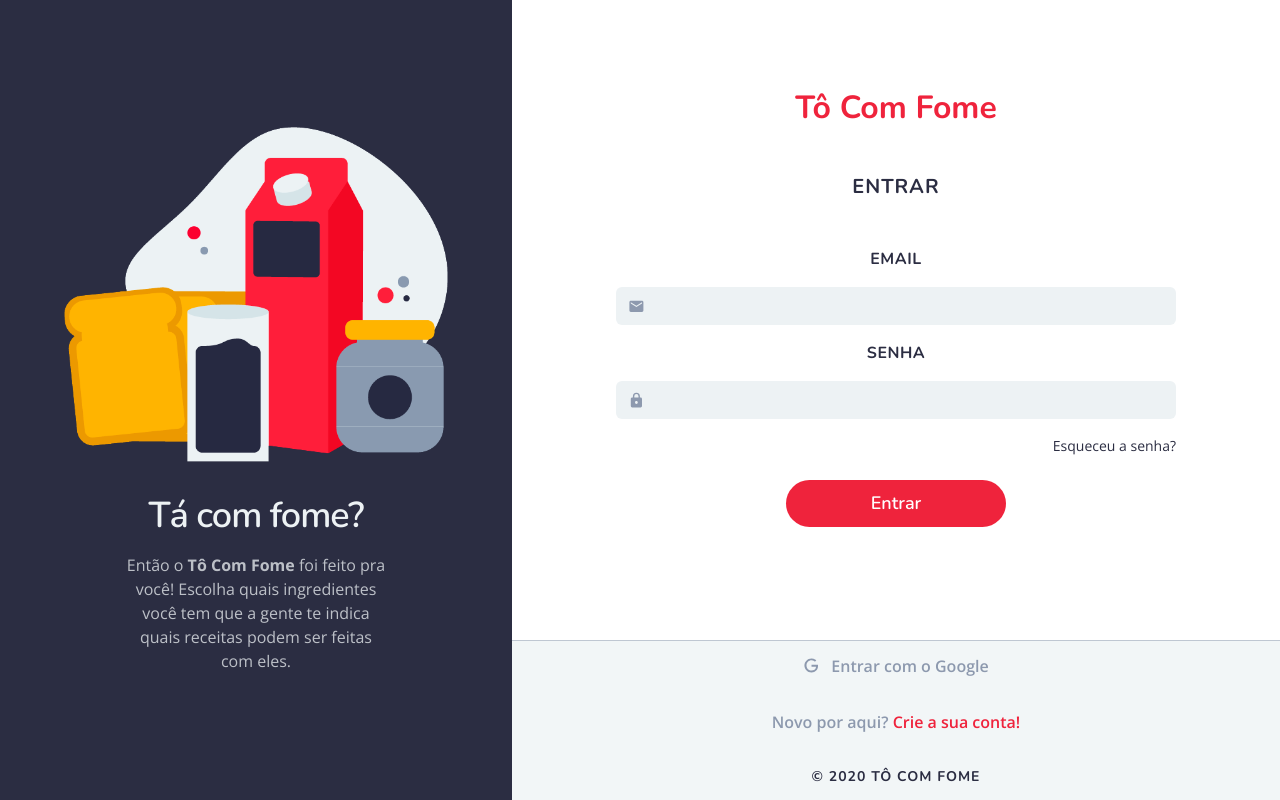
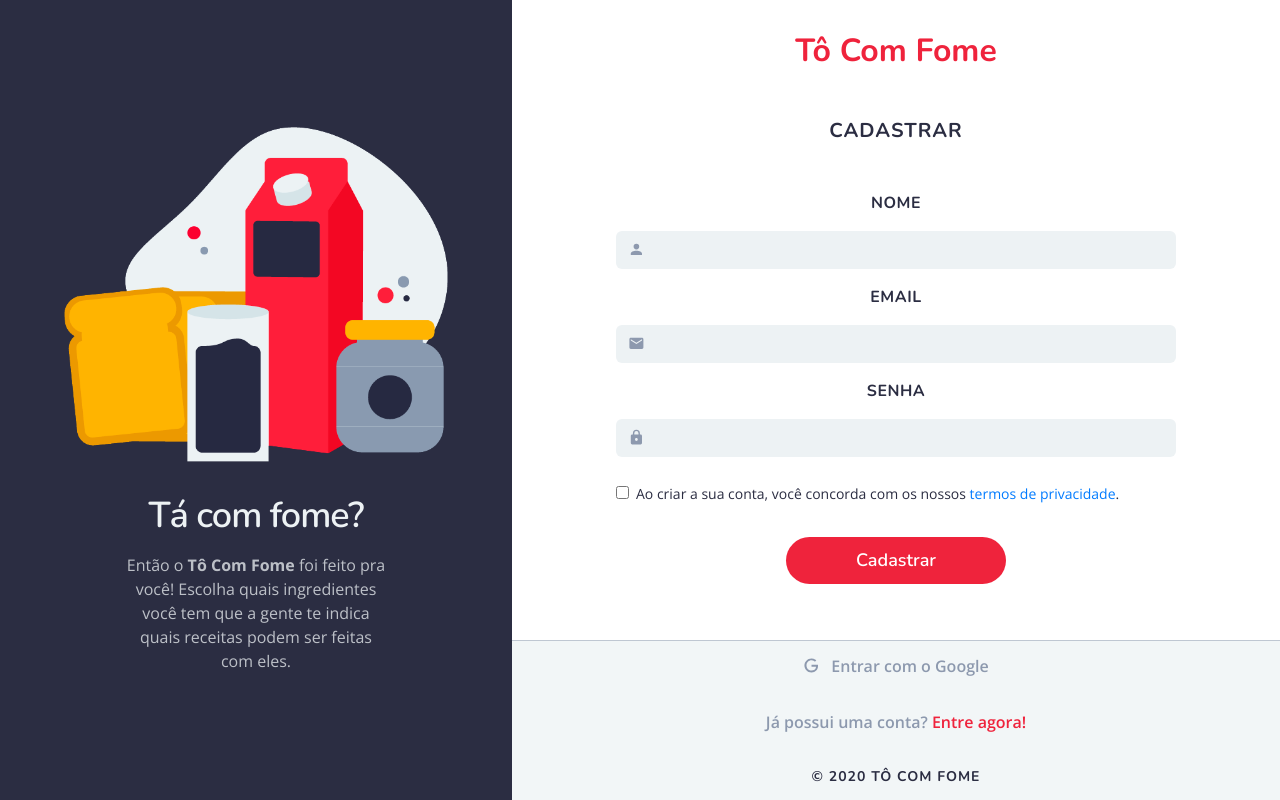
Before and after one commit to heitormelo26/to-com-fome, a React (Create React App) app in the folder frontend/: page /cadastrar in a window 1280 px wide. Built offline with nearby package versions, Linux system fonts and the light colour scheme.

Commit message:
Cadastro

```diff
--- a/frontend/package.json
+++ b/frontend/package.json
@@ -11,6 +11,7 @@
     "bootstrap": "^4.5.0",
     "react": "^16.13.1",
     "react-dom": "^16.13.1",
+    "react-router-dom": "^5.2.0",
     "react-scripts": "3.4.1",
     "reactstrap": "^8.4.1",
     "styled-components": "^5.1.0"
--- a/frontend/src/App.js
+++ b/frontend/src/App.js
@@ -1,65 +1,12 @@
 import React from "react";
 
-import Sidebar from "./components/Sidebar";
-import FooterAccount from "./components/FooterAccount";
-import Input from "./components/Input";
-
 import "./App.css";
-import { Title, Subtitle, Container, Button, Link } from "./styles";
-
-import Imagem from "./assets/images/ilustracao.png";
-import { mdiLock, mdiEmail } from "@mdi/js";
+import Routes from "./routes.js";
 
 function App() {
   return (
     <div className="App">
-      <Sidebar
-        descricao={[
-          "Então o ",
-          <strong>Tô Com Fome</strong>,
-          " foi feito pra",
-          <br />,
-          "você! Escolha quais ingredientes",
-          <br />,
-          "você tem que a gente te indica",
-          <br />,
-          "quais receitas podem ser feitas",
-          <br />,
-          "com eles.",
-        ]}
-        imagem={Imagem}
-        descricaoImagem={"Café da manhã"}
-      />
-
-      <Container className="d-flex text-center align-items-center align-content-center flex-wrap">
-        <Title className="mb-5 w-100 d-block">Tô Com Fome</Title>
-        <Subtitle className="mb-5 w-100 d-block">Entrar</Subtitle>
-        <Input
-          className="w-100 d-block"
-          tipo={"mail"}
-          icone={mdiEmail}
-          label={"email"}
-        />
-        <Input
-          className="w-100 d-block"
-          tipo={"password"}
-          icone={mdiLock}
-          label={"senha"}
-        />
-        <Link className="w-100 d-block text-right" href="/">
-          Esqueceu a senha?
-        </Link>
-        <div className="w-100 d-block my-4">
-          <Button type="button" class="btn btn-danger">
-            Entrar
-          </Button>
-        </div>
-      </Container>
-
-      <FooterAccount
-        google={"Entrar com o Google"}
-        texto={["Novo por aqui? ", <a href="/">Crie a sua conta!</a>]}
-      />
+      <Routes />
     </div>
   );
 }
--- a/frontend/src/pages/cadastrar/index.js
+++ b/frontend/src/pages/cadastrar/index.js
@@ -0,0 +1,89 @@
+import React from "react";
+
+import Sidebar from "../../components/Sidebar";
+import FooterAccount from "../../components/FooterAccount";
+import Input from "../../components/Input";
+
+import { Link } from "react-router-dom";
+
+import {
+  Title,
+  Subtitle,
+  Container,
+  Button,
+  CheckboxLabel,
+  Checkbox,
+} from "./styles";
+import "../../App.css";
+
+import Imagem from "../../assets/images/ilustracao.png";
+import { mdiLock, mdiEmail, mdiAccount } from "@mdi/js";
+
+function Cadastrar() {
+  return (
+    <div>
+      <Sidebar
+        descricao={[
+          "Então o ",
+          <strong>Tô Com Fome</strong>,
+          " foi feito pra",
+          <br />,
+          "você! Escolha quais ingredientes",
+          <br />,
+          "você tem que a gente te indica",
+          <br />,
+          "quais receitas podem ser feitas",
+          <br />,
+          "com eles.",
+        ]}
+        imagem={Imagem}
+        descricaoImagem={"Café da manhã"}
+      />
+
+      <Container className="d-flex text-center align-items-center align-content-center flex-wrap">
+        <Title className="mb-5 w-100 d-block">Tô Com Fome</Title>
+        <Subtitle className="mb-5 w-100 d-block">Cadastrar</Subtitle>
+        <Input
+          className="w-100 d-block"
+          tipo={"text"}
+          icone={mdiAccount}
+          label={"nome"}
+        />
+        <Input
+          className="w-100 d-block"
+          tipo={"mail"}
+          icone={mdiEmail}
+          label={"email"}
+        />
+        <Input
+          className="w-100 d-block"
+          tipo={"password"}
+          icone={mdiLock}
+          label={"senha"}
+        />
+        <div className="my-2 w-100 d-block text-left">
+          <div className="form-check">
+            <Checkbox className="form-check-input" type="checkbox" />
+            <CheckboxLabel className="form-check-label">
+              Ao criar a sua conta, você concorda com os nossos{" "}
+              <Link to="/">termos de privacidade</Link>.
+            </CheckboxLabel>
+          </div>
+        </div>
+
+        <div className="w-100 d-block my-4">
+          <Button type="button" class="btn btn-danger">
+            Cadastrar
+          </Button>
+        </div>
+      </Container>
+
+      <FooterAccount
+        google={"Entrar com o Google"}
+        texto={["Já possui uma conta? ", <Link to={"/"}>Entre agora!</Link>]}
+      />
+    </div>
+  );
+}
+
+export default Cadastrar;
--- /dev/null
+++ b/frontend/src/pages/cadastrar/styles.js
@@ -0,0 +1,71 @@
+import styled from "styled-components";
+import "../../assets/fonts/fonts.css";
+
+export const Container = styled.div`
+  background-color: #ffffff;
+  width: 60%;
+  position: fixed;
+  top: 0;
+  right: 0;
+  height: 80%;
+  z-index: 999;
+  padding: 104px;
+`;
+
+export const Title = styled.h1`
+  font-size: 32px;
+  font-family: "Nunito";
+  color: #ef233c;
+  font-weight: 700;
+`;
+
+export const Subtitle = styled.h2`
+  font-size: 20px;
+  font-family: "Nunito";
+  letter-spacing: 1px;
+  text-transform: uppercase;
+  color: #2b2d42;
+  font-weight: 700;
+`;
+
+export const Button = styled.button`
+  font-size: 18px;
+  font-family: "Nunito";
+  color: #ffffff;
+  background-color: #ef233c;
+  font-weight: 600;
+  display: inline-block;
+  text-align: center;
+  border: 0 !important;
+  padding: 10px 0 !important;
+  line-height: 1.5;
+  border-radius: 40px;
+  width: 220px;
+  :focus {
+    outline: none !important;
+    box-shadow: none !important;
+  }
+`;
+
+export const LinkAccount = styled.a`
+  font-size: 14px;
+  color: #2b2d42;
+  text-decoration: none;
+  :hover {
+    color: #2b2d42;
+    text-decoration: none;
+  }
+`;
+
+export const CheckboxLabel = styled.label`
+  font-size: 14px;
+  color: #2b2d42;
+`;
+
+export const Checkbox = styled.input.attrs({
+  type: "checkbox",
+})`
+  background-color: #ffffff !important;
+  box-shadow: none !important;
+  border: 2px solid #ef233c !important;
+`;
--- a/frontend/src/pages/entrar/index.js
+++ b/frontend/src/pages/entrar/index.js
@@ -0,0 +1,71 @@
+import React from "react";
+
+import Sidebar from "../../components/Sidebar";
+import FooterAccount from "../../components/FooterAccount";
+import Input from "../../components/Input";
+
+import { Link } from "react-router-dom";
+
+import { Title, Subtitle, Container, Button, LinkAccount } from "./styles";
+
+import Imagem from "../../assets/images/ilustracao.png";
+import { mdiLock, mdiEmail } from "@mdi/js";
+
+function Entrar() {
+  return (
+    <div>
+      <Sidebar
+        descricao={[
+          "Então o ",
+          <strong>Tô Com Fome</strong>,
+          " foi feito pra",
+          <br />,
+          "você! Escolha quais ingredientes",
+          <br />,
+          "você tem que a gente te indica",
+          <br />,
+          "quais receitas podem ser feitas",
+          <br />,
+          "com eles.",
+        ]}
+        imagem={Imagem}
+        descricaoImagem={"Café da manhã"}
+      />
+
+      <Container className="d-flex text-center align-items-center align-content-center flex-wrap">
+        <Title className="mb-5 w-100 d-block">Tô Com Fome</Title>
+        <Subtitle className="mb-5 w-100 d-block">Entrar</Subtitle>
+        <Input
+          className="w-100 d-block"
+          tipo={"mail"}
+          icone={mdiEmail}
+          label={"email"}
+        />
+        <Input
+          className="w-100 d-block"
+          tipo={"password"}
+          icone={mdiLock}
+          label={"senha"}
+        />
+        <LinkAccount className="w-100 d-block text-right" href="/">
+          Esqueceu a senha?
+        </LinkAccount>
+        <div className="w-100 d-block my-4">
+          <Button type="button" class="btn btn-danger">
+            Entrar
+          </Button>
+        </div>
+      </Container>
+
+      <FooterAccount
+        google={"Entrar com o Google"}
+        texto={[
+          "Novo por aqui? ",
+          <Link to={"/cadastrar"}>Crie a sua conta!</Link>,
+        ]}
+      />
+    </div>
+  );
+}
+
+export default Entrar;
--- /dev/null
+++ b/frontend/src/pages/entrar/styles.js
@@ -0,0 +1,58 @@
+import styled from "styled-components";
+import "../../assets/fonts/fonts.css";
+
+export const Container = styled.div`
+  background-color: #ffffff;
+  width: 60%;
+  position: fixed;
+  top: 0;
+  right: 0;
+  height: 80%;
+  z-index: 999;
+  padding: 104px;
+`;
+
+export const Title = styled.h1`
+  font-size: 32px;
+  font-family: "Nunito";
+  color: #ef233c;
+  font-weight: 700;
+`;
+
+export const Subtitle = styled.h2`
+  font-size: 20px;
+  font-family: "Nunito";
+  letter-spacing: 1px;
+  text-transform: uppercase;
+  color: #2b2d42;
+  font-weight: 700;
+`;
+
+export const Button = styled.button`
+  font-size: 18px;
+  font-family: "Nunito";
+  color: #ffffff;
+  background-color: #ef233c;
+  font-weight: 600;
+  display: inline-block;
+  text-align: center;
+  border: 0 !important;
+  padding: 10px 0 !important;
+  line-height: 1.5;
+  border-radius: 40px;
+  width: 220px;
+  :focus {
+    outline: none !important;
+    box-shadow: none !important;
+  }
+`;
+
+export const LinkAccount = styled.a`
+  font-size: 14px;
+  color: #2b2d42;
+  text-decoration: none;
+  :hover {
+    color: #2b2d42;
+    text-decoration: none;
+  }
+`;
--- /dev/null
+++ b/frontend/src/routes.js
@@ -0,0 +1,15 @@
+import React from "react";
+import { BrowserRouter, Switch, Route, Link } from "react-router-dom";
+import Entrar from "./pages/entrar";
+import Cadastrar from "./pages/cadastrar";
+
+const Routes = () => (
+  <BrowserRouter>
+    <Switch>
+      <Route exact path="/" component={Entrar} />
+      <Route exact path="/cadastrar" component={Cadastrar} />
+    </Switch>
+  </BrowserRouter>
+);
+
+export default Routes;
```
Also changed, not shown: frontend/src/pages/cadastrar/index.css (deleted), frontend/src/pages/entrar/index.css (deleted), 1 other file (tests, documents, lock files or other folders).
